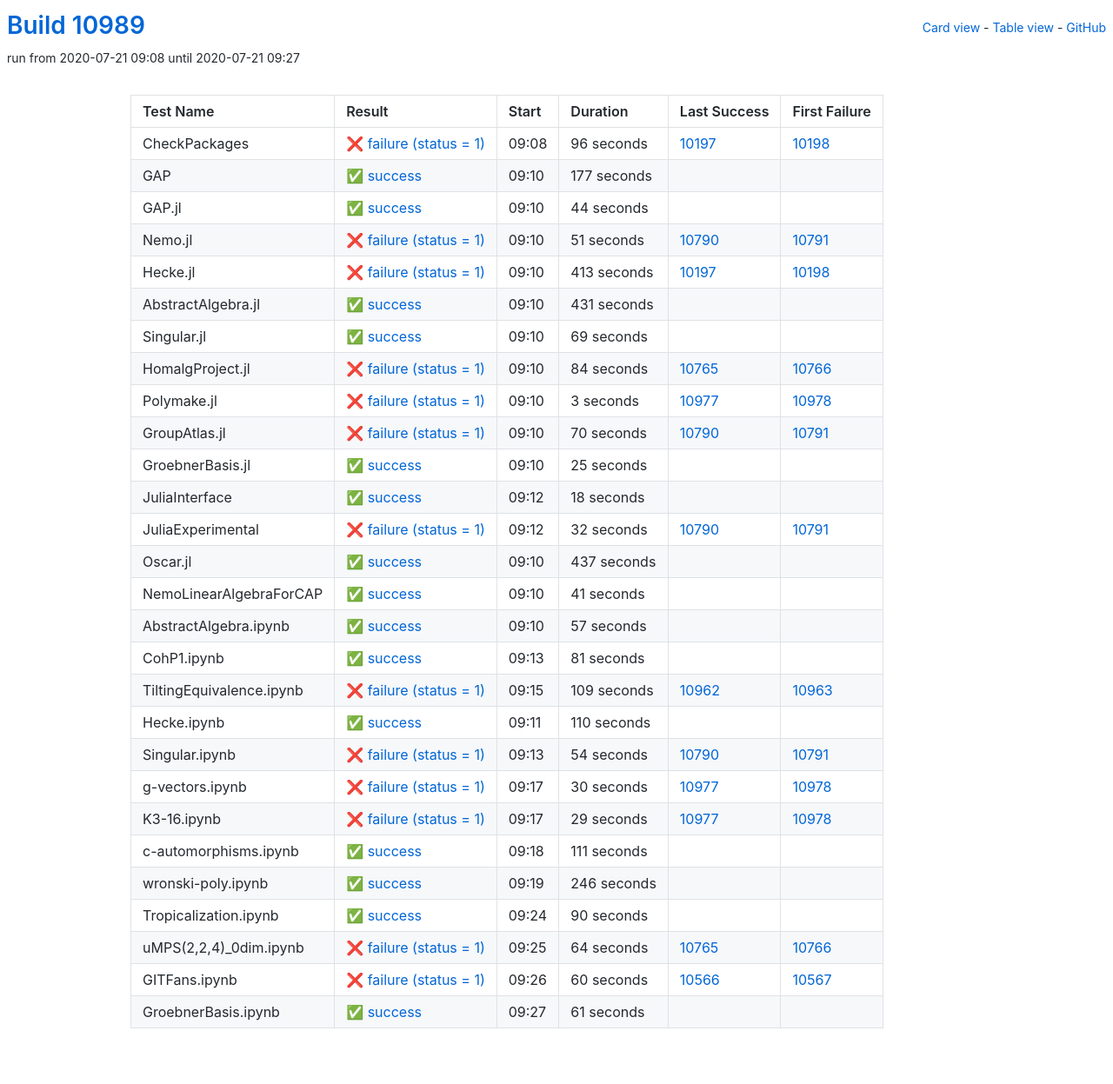
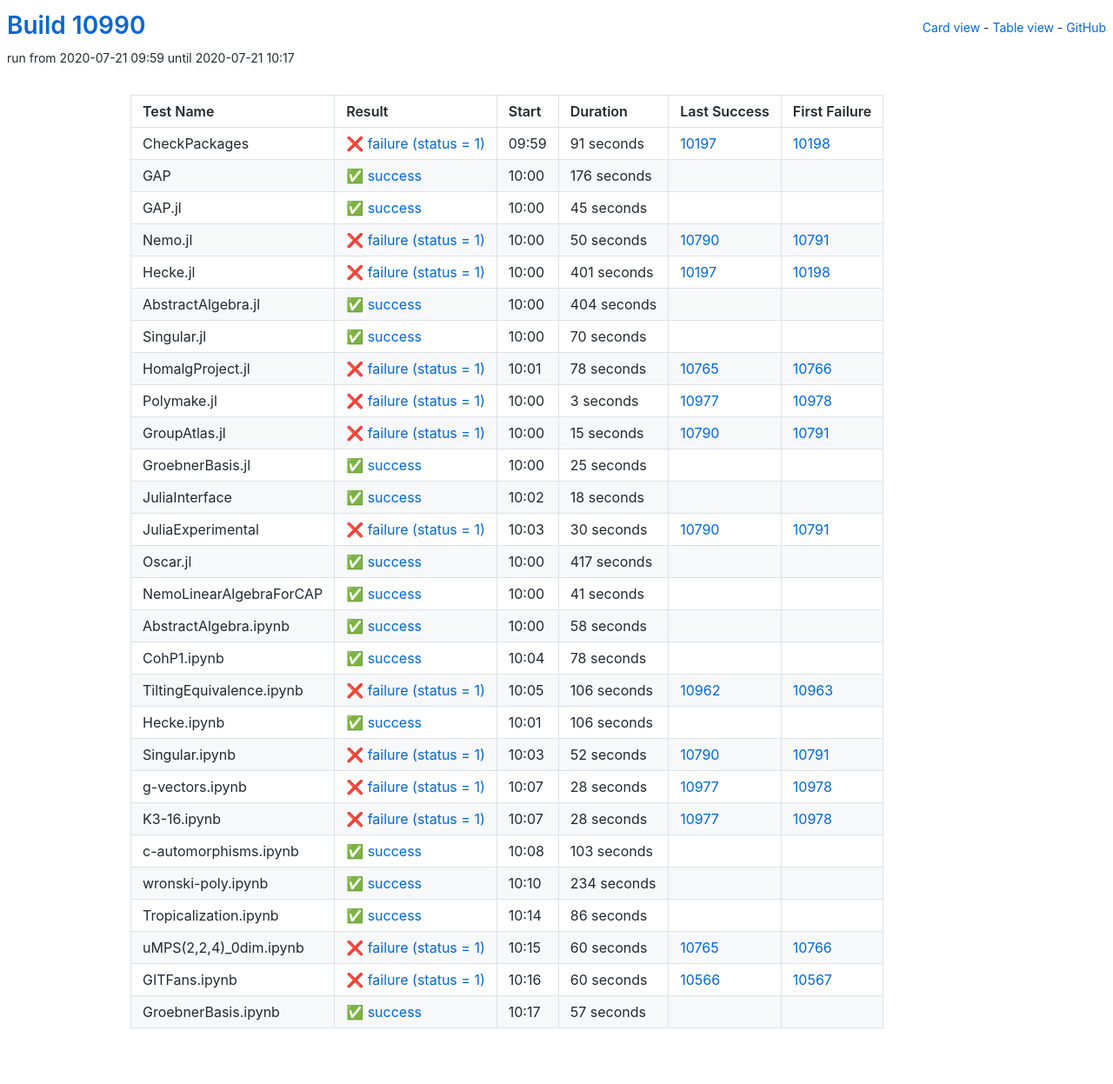
Before and after one commit to oscar-system/oscar-ci-status, a Jekyll site: the page built from table.html, in a window 1280 px wide. Shown: the whole page at 87% size. Built offline with Jekyll 4.4.1, drawn with Linux system fonts in a browser that asks for light colours.

Commit message:
Build #10990

```diff
--- a/_data/ci.yml
+++ b/_data/ci.yml
@@ -1,6 +1,6 @@
 ---
-build: 10989
-build_url: https://oscarci.mathematik.uni-kl.de/job/oscar/10989/
+build: 10990
+build_url: https://oscarci.mathematik.uni-kl.de/job/oscar/10990/
 job: oscar
 organization: oscar-system
 repo: oscar-ci-status
@@ -8,104 +8,104 @@
 tests:
 - name: CheckPackages
   id: checkpackages
-  log: https://oscarci.mathematik.uni-kl.de/job/oscar/10989/artifact/logs/build-10989/CheckPackages.log
-  start: 2020-07-21 09:08
+  log: https://oscarci.mathematik.uni-kl.de/job/oscar/10990/artifact/logs/build-10990/CheckPackages.log
+  start: 2020-07-21 09:59
   success: false
   exitcode: 1
   status: failure
-  duration: 96
+  duration: 91
   last_success: 10197
   last_success_url: https://oscarci.mathematik.uni-kl.de/job/oscar/10197/
   first_failure: 10198
   first_failure_url: https://oscarci.mathematik.uni-kl.de/job/oscar/10198/
 - name: GAP
   id: gap
-  log: https://oscarci.mathematik.uni-kl.de/job/oscar/10989/artifact/logs/build-10989/GAP.log
-  start: 2020-07-21 09:10
+  log: https://oscarci.mathematik.uni-kl.de/job/oscar/10990/artifact/logs/build-10990/GAP.log
+  start: 2020-07-21 10:00
   success: true
   exitcode: 0
   status: success
-  duration: 177
+  duration: 176
   last_success: false
   last_success_url:
   first_failure: false
   first_failure_url:
 - name: GAP.jl
   id: gap-jl
-  log: https://oscarci.mathematik.uni-kl.de/job/oscar/10989/artifact/logs/build-10989/GAP.jl.log
-  start: 2020-07-21 09:10
+  log: https://oscarci.mathematik.uni-kl.de/job/oscar/10990/artifact/logs/build-10990/GAP.jl.log
+  start: 2020-07-21 10:00
   success: true
   exitcode: 0
   status: success
-  duration: 44
+  duration: 45
   last_success: false
   last_success_url:
   first_failure: false
   first_failure_url:
 - name: Nemo.jl
   id: nemo-jl
-  log: https://oscarci.mathematik.uni-kl.de/job/oscar/10989/artifact/logs/build-10989/Nemo.jl.log
-  start: 2020-07-21 09:10
+  log: https://oscarci.mathematik.uni-kl.de/job/oscar/10990/artifact/logs/build-10990/Nemo.jl.log
+  start: 2020-07-21 10:00
   success: false
   exitcode: 1
   status: failure
-  duration: 51
+  duration: 50
   last_success: 10790
   last_success_url: https://oscarci.mathematik.uni-kl.de/job/oscar/10790/
   first_failure: 10791
   first_failure_url: https://oscarci.mathematik.uni-kl.de/job/oscar/10791/
 - name: Hecke.jl
   id: hecke-jl
-  log: https://oscarci.mathematik.uni-kl.de/job/oscar/10989/artifact/logs/build-10989/Hecke.jl.log
-  start: 2020-07-21 09:10
+  log: https://oscarci.mathematik.uni-kl.de/job/oscar/10990/artifact/logs/build-10990/Hecke.jl.log
+  start: 2020-07-21 10:00
   success: false
   exitcode: 1
   status: failure
-  duration: 413
+  duration: 401
   last_success: 10197
   last_success_url: https://oscarci.mathematik.uni-kl.de/job/oscar/10197/
   first_failure: 10198
   first_failure_url: https://oscarci.mathematik.uni-kl.de/job/oscar/10198/
 - name: AbstractAlgebra.jl
   id: abstractalgebra-jl
-  log: https://oscarci.mathematik.uni-kl.de/job/oscar/10989/artifact/logs/build-10989/AbstractAlgebra.jl.log
-  start: 2020-07-21 09:10
+  log: https://oscarci.mathematik.uni-kl.de/job/oscar/10990/artifact/logs/build-10990/AbstractAlgebra.jl.log
+  start: 2020-07-21 10:00
   success: true
   exitcode: 0
   status: success
-  duration: 431
+  duration: 404
   last_success: false
   last_success_url:
   first_failure: false
   first_failure_url:
 - name: Singular.jl
   id: singular-jl
-  log: https://oscarci.mathematik.uni-kl.de/job/oscar/10989/artifact/logs/build-10989/Singular.jl.log
-  start: 2020-07-21 09:10
+  log: https://oscarci.mathematik.uni-kl.de/job/oscar/10990/artifact/logs/build-10990/Singular.jl.log
+  start: 2020-07-21 10:00
   success: true
   exitcode: 0
   status: success
-  duration: 69
+  duration: 70
   last_success: false
   last_success_url:
   first_failure: false
   first_failure_url:
 - name: HomalgProject.jl
   id: homalgproject-jl
-  log: https://oscarci.mathematik.uni-kl.de/job/oscar/10989/artifact/logs/build-10989/HomalgProject.jl.log
-  start: 2020-07-21 09:10
+  log: https://oscarci.mathematik.uni-kl.de/job/oscar/10990/artifact/logs/build-10990/HomalgProject.jl.log
+  start: 2020-07-21 10:01
   success: false
   exitcode: 1
   status: failure
-  duration: 84
+  duration: 78
   last_success: 10765
   last_success_url: https://oscarci.mathematik.uni-kl.de/job/oscar/10765/
   first_failure: 10766
   first_failure_url: https://oscarci.mathematik.uni-kl.de/job/oscar/10766/
 - name: Polymake.jl
   id: polymake-jl
-  log: https://oscarci.mathematik.uni-kl.de/job/oscar/10989/artifact/logs/build-10989/Polymake.jl.log
-  start: 2020-07-21 09:10
+  log: https://oscarci.mathematik.uni-kl.de/job/oscar/10990/artifact/logs/build-10990/Polymake.jl.log
+  start: 2020-07-21 10:00
   success: false
   exitcode: 1
   status: failure
@@ -116,20 +116,20 @@
   first_failure_url: https://oscarci.mathematik.uni-kl.de/job/oscar/10978/
 - name: GroupAtlas.jl
   id: groupatlas-jl
-  log: https://oscarci.mathematik.uni-kl.de/job/oscar/10989/artifact/logs/build-10989/GroupAtlas.jl.log
-  start: 2020-07-21 09:10
+  log: https://oscarci.mathematik.uni-kl.de/job/oscar/10990/artifact/logs/build-10990/GroupAtlas.jl.log
+  start: 2020-07-21 10:00
   success: false
   exitcode: 1
   status: failure
-  duration: 70
+  duration: 15
   last_success: 10790
   last_success_url: https://oscarci.mathematik.uni-kl.de/job/oscar/10790/
   first_failure: 10791
   first_failure_url: https://oscarci.mathematik.uni-kl.de/job/oscar/10791/
 - name: GroebnerBasis.jl
   id: groebnerbasis-jl
-  log: https://oscarci.mathematik.uni-kl.de/job/oscar/10989/artifact/logs/build-10989/GroebnerBasis.jl.log
-  start: 2020-07-21 09:10
+  log: https://oscarci.mathematik.uni-kl.de/job/oscar/10990/artifact/logs/build-10990/GroebnerBasis.jl.log
+  start: 2020-07-21 10:00
   success: true
   exitcode: 0
   status: success
@@ -140,8 +140,8 @@
   first_failure_url:
 - name: JuliaInterface
   id: juliainterface
-  log: https://oscarci.mathematik.uni-kl.de/job/oscar/10989/artifact/logs/build-10989/JuliaInterface.log
-  start: 2020-07-21 09:12
+  log: https://oscarci.mathematik.uni-kl.de/job/oscar/10990/artifact/logs/build-10990/JuliaInterface.log
+  start: 2020-07-21 10:02
   success: true
   exitcode: 0
   status: success
@@ -152,32 +152,32 @@
   first_failure_url:
 - name: JuliaExperimental
   id: juliaexperimental
-  log: https://oscarci.mathematik.uni-kl.de/job/oscar/10989/artifact/logs/build-10989/JuliaExperimental.log
-  start: 2020-07-21 09:12
+  log: https://oscarci.mathematik.uni-kl.de/job/oscar/10990/artifact/logs/build-10990/JuliaExperimental.log
+  start: 2020-07-21 10:03
   success: false
   exitcode: 1
   status: failure
-  duration: 32
+  duration: 30
   last_success: 10790
   last_success_url: https://oscarci.mathematik.uni-kl.de/job/oscar/10790/
   first_failure: 10791
   first_failure_url: https://oscarci.mathematik.uni-kl.de/job/oscar/10791/
 - name: Oscar.jl
   id: oscar-jl
-  log: https://oscarci.mathematik.uni-kl.de/job/oscar/10989/artifact/logs/build-10989/Oscar.jl.log
-  start: 2020-07-21 09:10
+  log: https://oscarci.mathematik.uni-kl.de/job/oscar/10990/artifact/logs/build-10990/Oscar.jl.log
+  start: 2020-07-21 10:00
   success: true
   exitcode: 0
   status: success
-  duration: 437
+  duration: 417
   last_success: false
   last_success_url:
   first_failure: false
   first_failure_url:
 - name: NemoLinearAlgebraForCAP
   id: nemolinearalgebraforcap
-  log: https://oscarci.mathematik.uni-kl.de/job/oscar/10989/artifact/logs/build-10989/NemoLinearAlgebraForCAP.log
-  start: 2020-07-21 09:10
+  log: https://oscarci.mathematik.uni-kl.de/job/oscar/10990/artifact/logs/build-10990/NemoLinearAlgebraForCAP.log
+  start: 2020-07-21 10:00
   success: true
   exitcode: 0
   status: success
@@ -188,140 +188,140 @@
   first_failure_url:
 - name: AbstractAlgebra.ipynb
   id: abstractalgebra-ipynb
-  log: https://oscarci.mathematik.uni-kl.de/job/oscar/10989/artifact/logs/build-10989/AbstractAlgebra.ipynb.log
-  start: 2020-07-21 09:10
+  log: https://oscarci.mathematik.uni-kl.de/job/oscar/10990/artifact/logs/build-10990/AbstractAlgebra.ipynb.log
+  start: 2020-07-21 10:00
   success: true
   exitcode: 0
   status: success
-  duration: 57
+  duration: 58
   last_success: false
   last_success_url:
   first_failure: false
   first_failure_url:
 - name: CohP1.ipynb
   id: cohp1-ipynb
-  log: https://oscarci.mathematik.uni-kl.de/job/oscar/10989/artifact/logs/build-10989/CohP1.ipynb.log
-  start: 2020-07-21 09:13
+  log: https://oscarci.mathematik.uni-kl.de/job/oscar/10990/artifact/logs/build-10990/CohP1.ipynb.log
+  start: 2020-07-21 10:04
   success: true
   exitcode: 0
   status: success
-  duration: 81
+  duration: 78
   last_success: false
   last_success_url:
   first_failure: false
   first_failure_url:
 - name: TiltingEquivalence.ipynb
   id: tiltingequivalence-ipynb
-  log: https://oscarci.mathematik.uni-kl.de/job/oscar/10989/artifact/logs/build-10989/TiltingEquivalence.ipynb.log
-  start: 2020-07-21 09:15
+  log: https://oscarci.mathematik.uni-kl.de/job/oscar/10990/artifact/logs/build-10990/TiltingEquivalence.ipynb.log
+  start: 2020-07-21 10:05
   success: false
   exitcode: 1
   status: failure
-  duration: 109
+  duration: 106
   last_success: 10962
   last_success_url: https://oscarci.mathematik.uni-kl.de/job/oscar/10962/
   first_failure: 10963
   first_failure_url: https://oscarci.mathematik.uni-kl.de/job/oscar/10963/
 - name: Hecke.ipynb
   id: hecke-ipynb
-  log: https://oscarci.mathematik.uni-kl.de/job/oscar/10989/artifact/logs/build-10989/Hecke.ipynb.log
-  start: 2020-07-21 09:11
+  log: https://oscarci.mathematik.uni-kl.de/job/oscar/10990/artifact/logs/build-10990/Hecke.ipynb.log
+  start: 2020-07-21 10:01
   success: true
   exitcode: 0
   status: success
-  duration: 110
+  duration: 106
   last_success: false
   last_success_url:
   first_failure: false
   first_failure_url:
 - name: Singular.ipynb
   id: singular-ipynb
-  log: https://oscarci.mathematik.uni-kl.de/job/oscar/10989/artifact/logs/build-10989/Singular.ipynb.log
-  start: 2020-07-21 09:13
+  log: https://oscarci.mathematik.uni-kl.de/job/oscar/10990/artifact/logs/build-10990/Singular.ipynb.log
+  start: 2020-07-21 10:03
   success: false
   exitcode: 1
   status: failure
-  duration: 54
+  duration: 52
   last_success: 10790
   last_success_url: https://oscarci.mathematik.uni-kl.de/job/oscar/10790/
   first_failure: 10791
   first_failure_url: https://oscarci.mathematik.uni-kl.de/job/oscar/10791/
 - name: g-vectors.ipynb
   id: g-vectors-ipynb
-  log: https://oscarci.mathematik.uni-kl.de/job/oscar/10989/artifact/logs/build-10989/g-vectors.ipynb.log
-  start: 2020-07-21 09:17
+  log: https://oscarci.mathematik.uni-kl.de/job/oscar/10990/artifact/logs/build-10990/g-vectors.ipynb.log
+  start: 2020-07-21 10:07
   success: false
   exitcode: 1
   status: failure
-  duration: 30
+  duration: 28
   last_success: 10977
   last_success_url: https://oscarci.mathematik.uni-kl.de/job/oscar/10977/
   first_failure: 10978
   first_failure_url: https://oscarci.mathematik.uni-kl.de/job/oscar/10978/
 - name: K3-16.ipynb
   id: k3-16-ipynb
-  log: https://oscarci.mathematik.uni-kl.de/job/oscar/10989/artifact/logs/build-10989/K3-16.ipynb.log
-  start: 2020-07-21 09:17
+  log: https://oscarci.mathematik.uni-kl.de/job/oscar/10990/artifact/logs/build-10990/K3-16.ipynb.log
+  start: 2020-07-21 10:07
   success: false
   exitcode: 1
   status: failure
-  duration: 29
+  duration: 28
   last_success: 10977
   last_success_url: https://oscarci.mathematik.uni-kl.de/job/oscar/10977/
   first_failure: 10978
   first_failure_url: https://oscarci.mathematik.uni-kl.de/job/oscar/10978/
 - name: c-automorphisms.ipynb
   id: c-automorphisms-ipynb
-  log: https://oscarci.mathematik.uni-kl.de/job/oscar/10989/artifact/logs/build-10989/c-automorphisms.ipynb.log
-  start: 2020-07-21 09:18
+  log: https://oscarci.mathematik.uni-kl.de/job/oscar/10990/artifact/logs/build-10990/c-automorphisms.ipynb.log
+  start: 2020-07-21 10:08
   success: true
   exitcode: 0
   status: success
-  duration: 111
+  duration: 103
   last_success: false
   last_success_url:
   first_failure: false
   first_failure_url:
 - name: wronski-poly.ipynb
   id: wronski-poly-ipynb
-  log: https://oscarci.mathematik.uni-kl.de/job/oscar/10989/artifact/logs/build-10989/wronski-poly.ipynb.log
-  start: 2020-07-21 09:19
+  log: https://oscarci.mathematik.uni-kl.de/job/oscar/10990/artifact/logs/build-10990/wronski-poly.ipynb.log
+  start: 2020-07-21 10:10
   success: true
   exitcode: 0
   status: success
-  duration: 246
+  duration: 234
   last_success: false
   last_success_url:
   first_failure: false
   first_failure_url:
 - name: Tropicalization.ipynb
   id: tropicalization-ipynb
-  log: https://oscarci.mathematik.uni-kl.de/job/oscar/10989/artifact/logs/build-10989/Tropicalization.ipynb.log
-  start: 2020-07-21 09:24
+  log: https://oscarci.mathematik.uni-kl.de/job/oscar/10990/artifact/logs/build-10990/Tropicalization.ipynb.log
+  start: 2020-07-21 10:14
   success: true
   exitcode: 0
   status: success
-  duration: 90
+  duration: 86
   last_success: false
   last_success_url:
   first_failure: false
   first_failure_url:
 - name: uMPS(2,2,4)_0dim.ipynb
   id: umps-2-2-4-0dim-ipynb
-  log: https://oscarci.mathematik.uni-kl.de/job/oscar/10989/artifact/logs/build-10989/uMPS-2-2-4-_0dim.ipynb.log
-  start: 2020-07-21 09:25
+  log: https://oscarci.mathematik.uni-kl.de/job/oscar/10990/artifact/logs/build-10990/uMPS-2-2-4-_0dim.ipynb.log
+  start: 2020-07-21 10:15
   success: false
   exitcode: 1
   status: failure
-  duration: 64
+  duration: 60
   last_success: 10765
   last_success_url: https://oscarci.mathematik.uni-kl.de/job/oscar/10765/
   first_failure: 10766
   first_failure_url: https://oscarci.mathematik.uni-kl.de/job/oscar/10766/
 - name: GITFans.ipynb
   id: gitfans-ipynb
-  log: https://oscarci.mathematik.uni-kl.de/job/oscar/10989/artifact/logs/build-10989/GITFans.ipynb.log
-  start: 2020-07-21 09:26
+  log: https://oscarci.mathematik.uni-kl.de/job/oscar/10990/artifact/logs/build-10990/GITFans.ipynb.log
+  start: 2020-07-21 10:16
   success: false
   exitcode: 1
   status: failure
@@ -332,12 +332,12 @@
   first_failure_url: https://oscarci.mathematik.uni-kl.de/job/oscar/10567/
 - name: GroebnerBasis.ipynb
   id: groebnerbasis-ipynb
-  log: https://oscarci.mathematik.uni-kl.de/job/oscar/10989/artifact/logs/build-10989/GroebnerBasis.ipynb.log
-  start: 2020-07-21 09:27
+  log: https://oscarci.mathematik.uni-kl.de/job/oscar/10990/artifact/logs/build-10990/GroebnerBasis.ipynb.log
+  start: 2020-07-21 10:17
   success: true
   exitcode: 0
   status: success
-  duration: 61
+  duration: 57
   last_success: false
   last_success_url:
   first_failure: false
```
Also changed, not shown: README.md.
